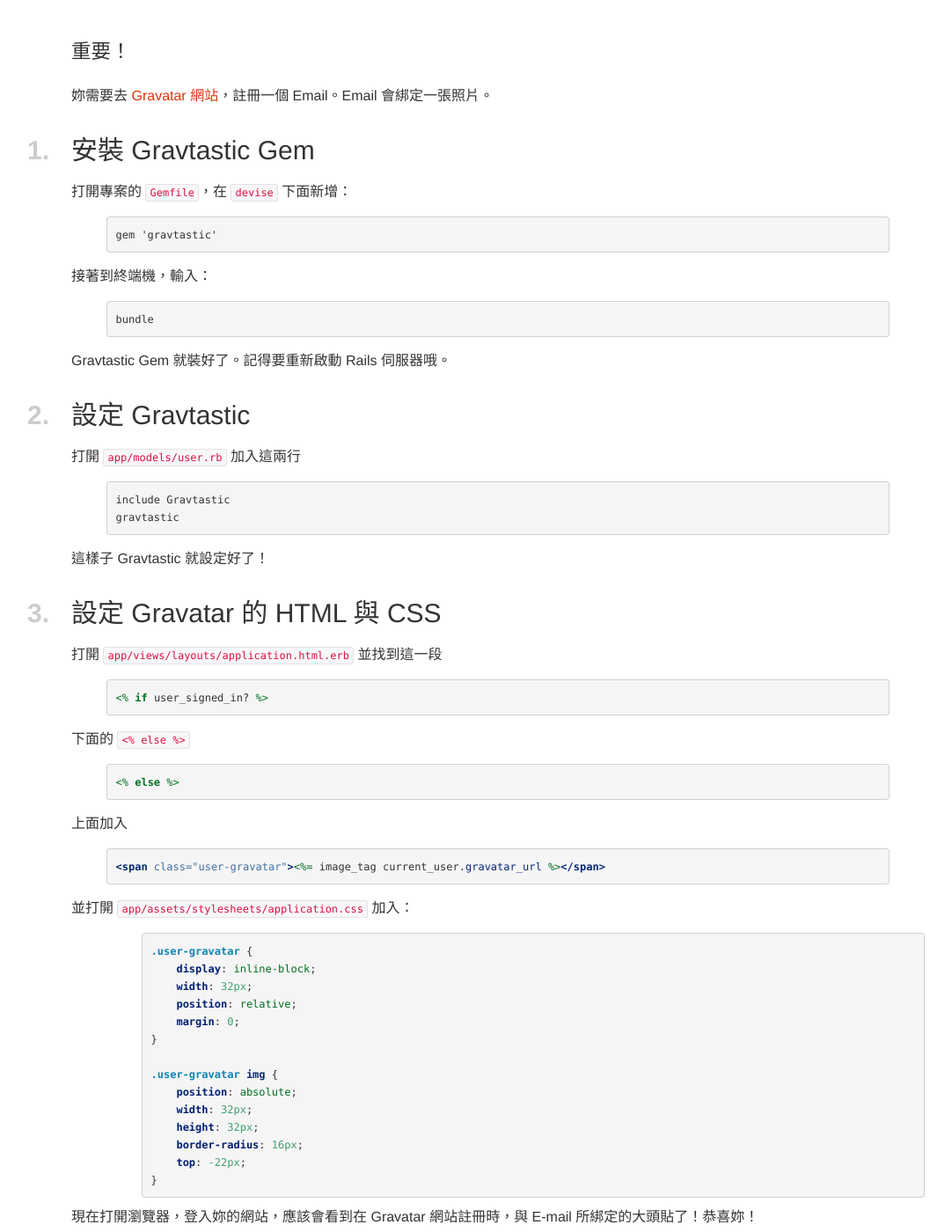
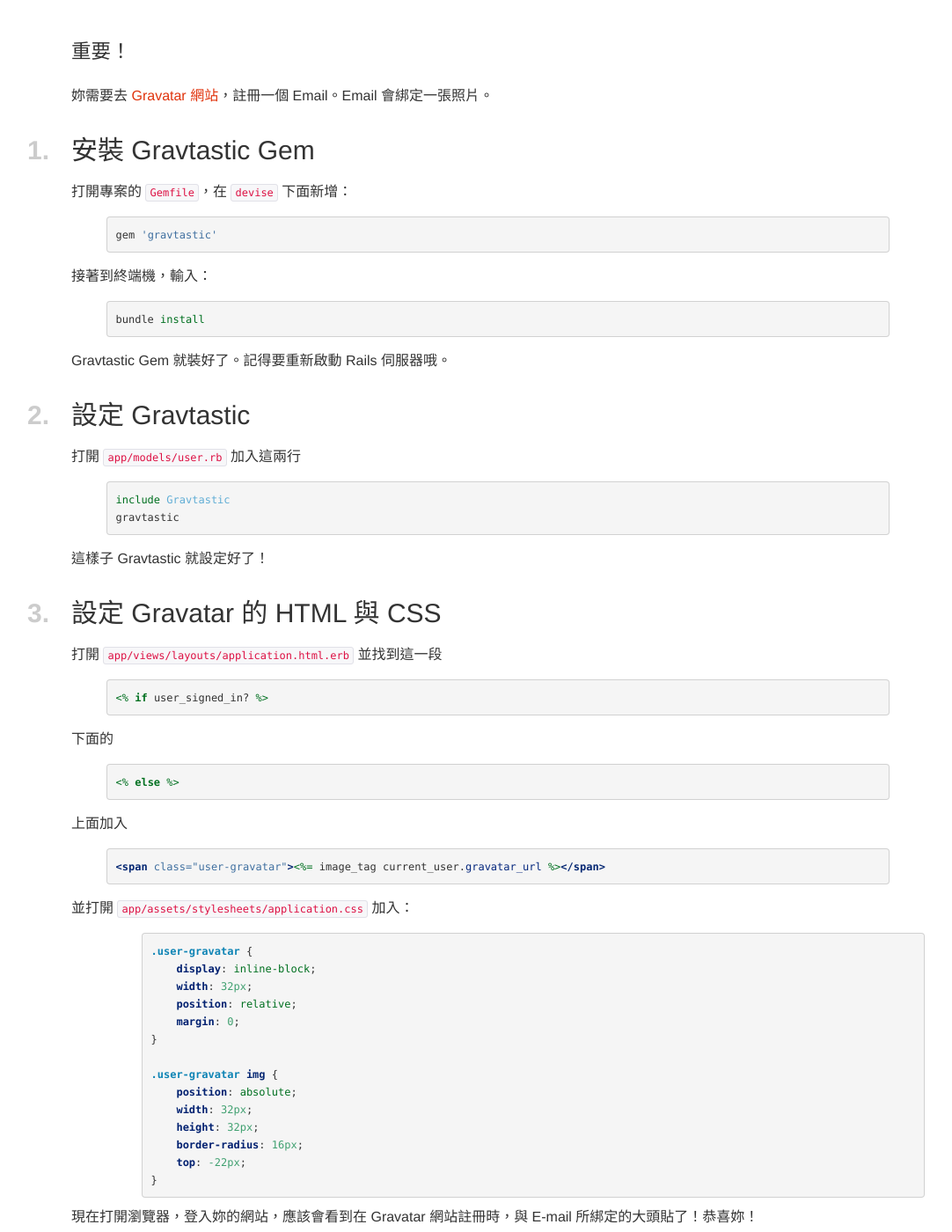
Before and after one commit to railsgirls-taiwan/railsgirls-taiwan.github.io, a Jekyll site: the page built from _posts/2013-12-18-add-gravitar.markdown, in a window 1280 px wide and 1400 px high, scrolled down 1227 px. Shown: the whole window at 88% size, without its empty margins (4-1086 px from the left). Built offline with Jekyll 4.4.1, drawn with Linux system fonts in a browser that asks for light colours; nearby versions of some CDN libraries; Markdown is read by kramdown in place of the engine named in the settings.

Commit message:
update add-gravitar.markdown

```diff
--- a/_posts/2013-12-18-add-gravitar.markdown
+++ b/_posts/2013-12-18-add-gravitar.markdown
@@ -20,14 +20,14 @@
 
 打開專案的 `Gemfile`，在 `devise` 下面新增：
 
-{% highlight erb %}
+{% highlight ruby %}
 gem 'gravtastic'
 {% endhighlight %}
 
 接著到終端機，輸入：
 
 {% highlight sh %}
-bundle
+bundle install
 {% endhighlight %}
 
 Gravtastic Gem 就裝好了。記得要重新啟動 Rails 伺服器哦。
@@ -36,7 +36,7 @@
 
 打開 `app/models/user.rb` 加入這兩行
 
-{% highlight sh %}
+{% highlight ruby %}
 include Gravtastic
 gravtastic
 {% endhighlight %}
@@ -51,7 +51,7 @@
 <% if user_signed_in? %>
 {% endhighlight %}
 
-下面的 `<% else %>`
+下面的
 
 {% highlight erb %}
 <% else %>
```
